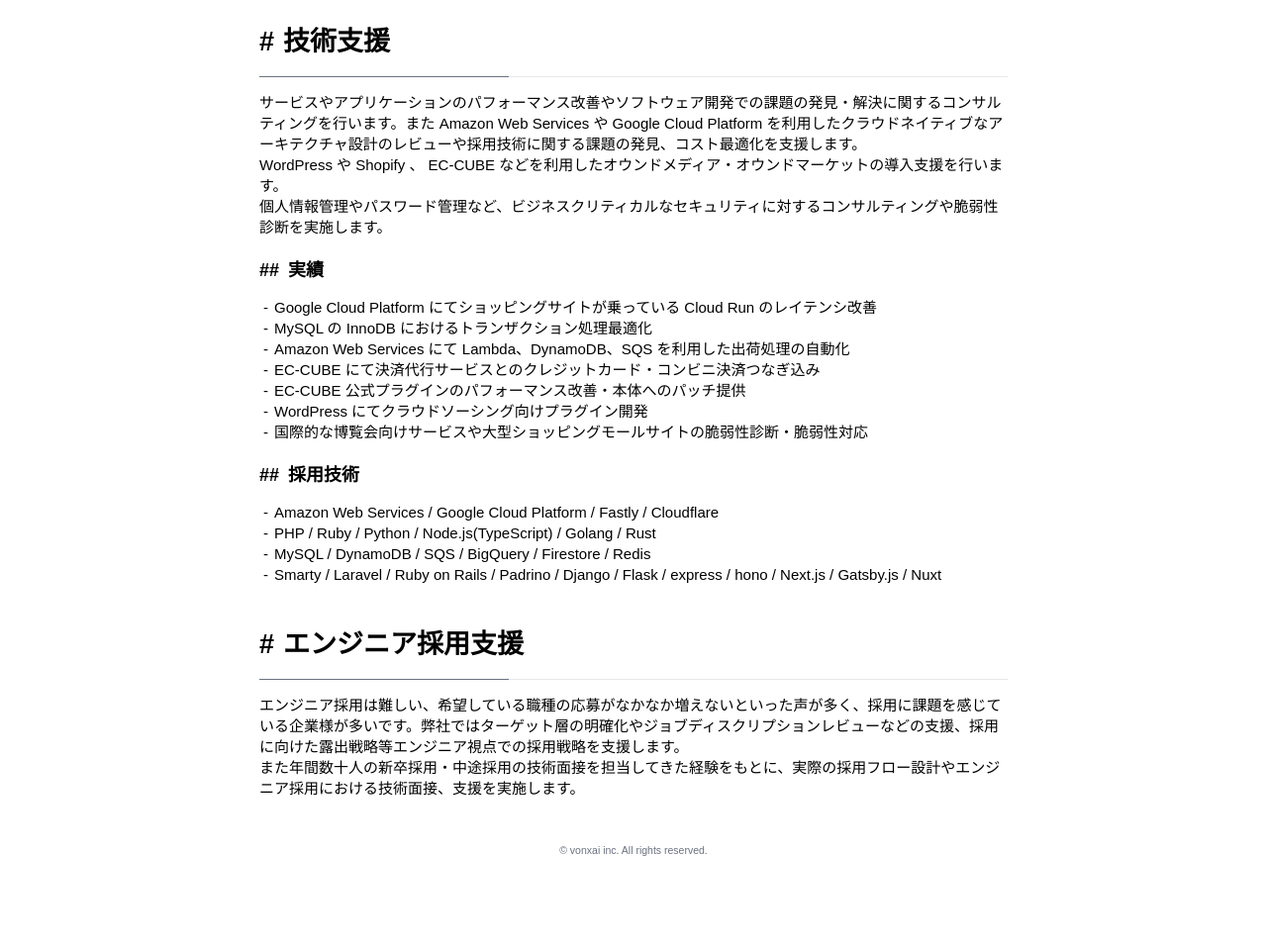
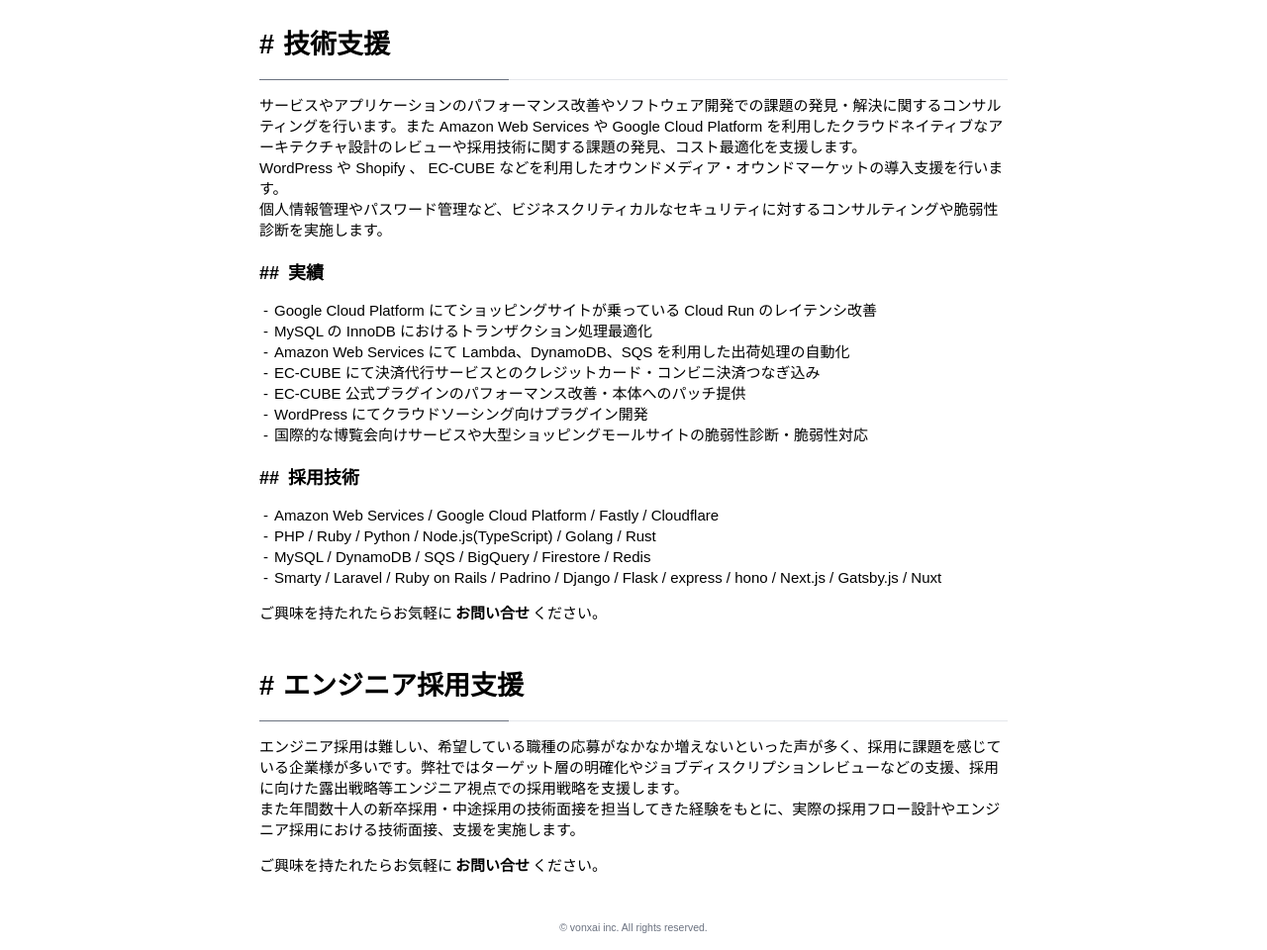
Before and after one commit to vonxai/vonxai.co.jp, a Gatsby site: page /service in a window 1280 px wide. Shown: the part 114-1074 px from the top of the page at 99% size. Before the commit the page ends 996 px from the top, so only its background shows below. Built offline with nearby package versions, Linux system fonts and the light colour scheme; Gatsby itself is replaced by a stand-in of ours.

Commit message:
サービスに問い合わせリンク追加

```diff
--- a/src/components/atoms/BlockWithHeader.tsx
+++ b/src/components/atoms/BlockWithHeader.tsx
@@ -6,7 +6,7 @@
     <>
       <Tag
         id={title}
-        className="text-4xl font-semibold md:text-2xl relative pb-7 pt-20 -mt-10 before:content-[''] before:block before:absolute before:left-0	before:bottom-0 before:w-full	before:h-px	before:bg-gray-200 after:content-[''] after:block after:absolute after:left-0	after:bottom-0 after:w-1/3	after:h-px	after:bg-gray-500"
+        className="text-4xl font-semibold md:text-2xl relative pb-7 pt-16 -mt-5 before:content-[''] before:block before:absolute before:left-0	before:bottom-0 before:w-full	before:h-px	before:bg-gray-200 after:content-[''] after:block after:absolute after:left-0	after:bottom-0 after:w-1/3	after:h-px	after:bg-gray-500"
       >
         <a
           href={`#${title}`}
--- a/src/components/organisms/Works.tsx
+++ b/src/components/organisms/Works.tsx
@@ -17,7 +17,7 @@
         </p>
         <h3
           id="実績"
-          className="text-2xl font-semibold md:text-xl pt-21 -mt-20"
+          className="text-2xl font-semibold md:text-xl pt-16 -mt-14"
         >
           <a
             href="#実績"
@@ -54,7 +54,7 @@
         </ul>
         <h3
           id="採用技術"
-          className="text-2xl font-semibold md:text-xl pt-21 -mt-20"
+          className="text-2xl font-semibold md:text-xl pt-16 -mt-14"
         >
           <a
             href="#採用技術"
@@ -78,6 +78,13 @@
             express / hono / Next.js / Gatsby.js / Nuxt
           </li>
         </ul>
+        <p className="text-xl mb-5">
+          ご興味を持たれたらお気軽に
+          <a href="/contact" className="font-semibold mx-1 hover:text-gray-500">
+            お問い合せ
+          </a>
+          ください。
+        </p>
       </BlockWithHeader>
       <BlockWithHeader Tag="h2" title="エンジニア採用支援">
         <p className="text-xl my-5 break-words">
@@ -85,6 +92,13 @@
           <br />
           また年間数十人の新卒採用・中途採用の技術面接を担当してきた経験をもとに、実際の採用フロー設計やエンジニア採用における技術面接、支援を実施します。
         </p>
+        <p className="text-xl mb-5">
+          ご興味を持たれたらお気軽に
+          <a href="/contact" className="font-semibold mx-1 hover:text-gray-500">
+            お問い合せ
+          </a>
+          ください。
+        </p>
       </BlockWithHeader>
     </>
   );
```
